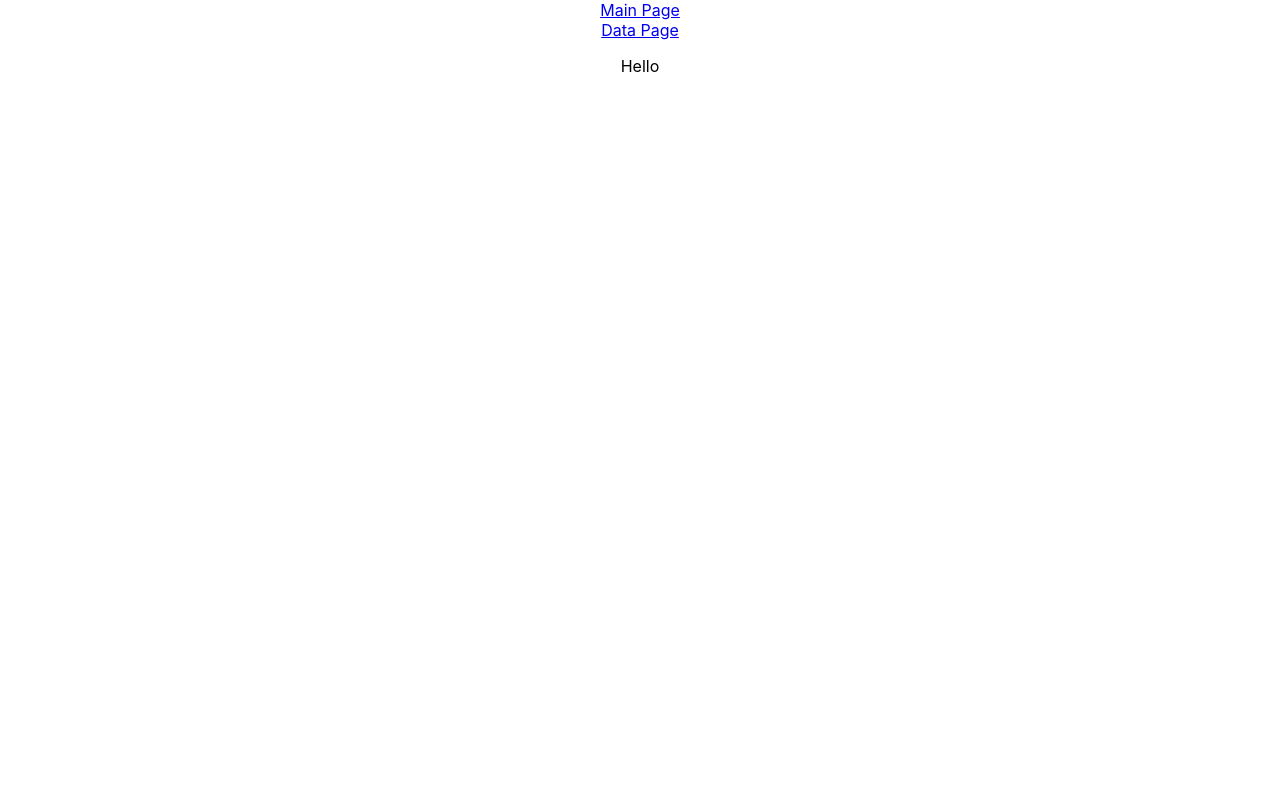
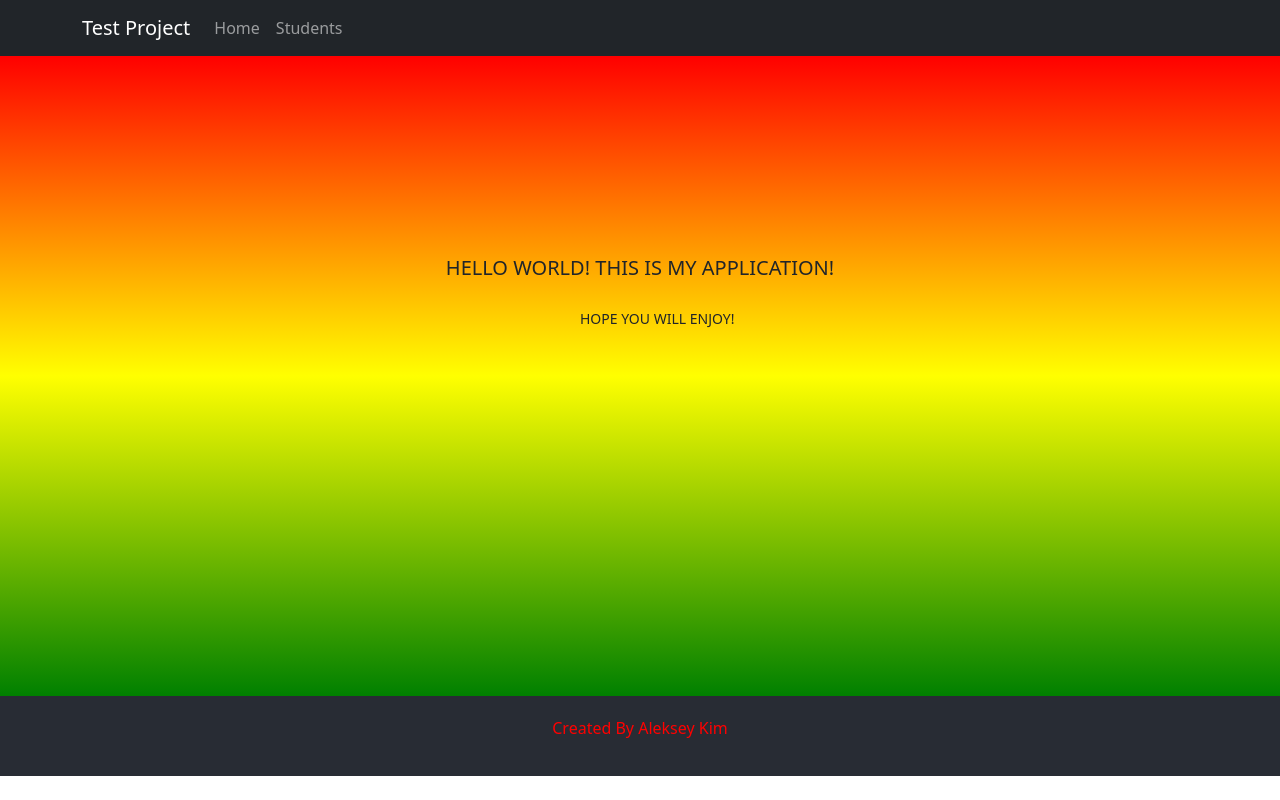
Before and after one commit to alekseykim1999/NodeJSApplication, a React (Create React App) app in the folder react-web-app/client/: page / in a window 1280 px wide. Built offline with nearby package versions, Linux system fonts and the light colour scheme.

Commit message:
Add Bootstrap Styles

```diff
--- a/react-web-app/client/package.json
+++ b/react-web-app/client/package.json
@@ -6,7 +6,9 @@
     "@testing-library/jest-dom": "^5.14.1",
     "@testing-library/react": "^11.2.7",
     "@testing-library/user-event": "^12.8.3",
+    "bootstrap": "^5.1.0",
     "react": "^17.0.2",
+    "react-bootstrap": "^2.0.0-beta.6",
     "react-dom": "^17.0.2",
     "react-router": "^5.2.0",
     "react-router-dom": "^5.2.0",
--- a/react-web-app/client/src/App.css
+++ b/react-web-app/client/src/App.css
@@ -1,5 +1,10 @@
 .App {
   text-align: center;
+  position:absolute;
+  top:0px;
+  right:0px;
+  bottom:0px;
+  left:0px;
 }
 
 .App-logo {
@@ -36,3 +41,12 @@
     transform: rotate(360deg);
   }
 }
+
+.footer {
+  position: relative;
+  height: 80px;
+  clear:both;
+  padding-top:20px;
+  background-color: #282c34;
+  color:red;
+}
--- a/react-web-app/client/src/App.js
+++ b/react-web-app/client/src/App.js
@@ -3,13 +3,14 @@ import logo from './logo.svg';
 import './App.css';
 import MainPage from './components/mainPage/MainPage';
 import DataPage from './components/dataPage/DataPage';
+import 'bootstrap/dist/css/bootstrap.min.css';
 import {
   BrowserRouter as Router,
   Switch,
   Route,
   Link
 } from "react-router-dom";
-
+import {Nav, Navbar, Container}from 'react-bootstrap';
 
 
 class App extends Component {
@@ -17,18 +18,22 @@ class App extends Component {
   render(){
     return (
       <div className="App">
+        <Navbar bg="dark" variant="dark">
+          <Container>
+          <Navbar.Brand>Test Project</Navbar.Brand>
+          <Nav className="me-auto">
+            <Nav.Link href="/">Home</Nav.Link>
+            <Nav.Link href="/data">Students</Nav.Link>
+          </Nav>
+          </Container>
+        </Navbar>
         <Router>
-        <nav>
-            <Link to="/">Main Page</Link>
-            <br/>
-            <Link to="/data">Data Page</Link>
-        </nav>
             <Switch>
                 <Route exact path="/" component={MainPage} />
                 <Route path="/data" component={DataPage} />
             </Switch>
         </Router>
-
+        <footer className="footer">Created By Aleksey Kim</footer>
     </div>
     );
   }
--- /dev/null
+++ b/react-web-app/client/src/components/dataPage/DataPage.css
@@ -0,0 +1,5 @@
+.DataPage {
+    background-image: linear-gradient(red, yellow, green);
+    position: relative;
+    min-height: 80%;
+}
--- a/react-web-app/client/src/components/dataPage/DataPage.jsx
+++ b/react-web-app/client/src/components/dataPage/DataPage.jsx
@@ -3,6 +3,8 @@ import EditComponent from './EditComponent';
 import AddComponent from './AddComponent';
 import { ReactDOM } from 'react';
 import { ZERO_MODE, ADD_MODE, RMV_MODE, CHG_MODE } from '../../const/const';
+import Button from 'react-bootstrap/Button';
+import './DataPage.css';
 export default class DataPage extends Component
 {
 
@@ -126,7 +128,7 @@ export default class DataPage extends Component
       }
 
       return (
-        <div>
+        <div className="DataPage">
           <br/>
           {
             this.state.data.map(user=>
@@ -136,9 +138,9 @@ export default class DataPage extends Component
               </div>)
           }
           <br/>
-            <button onClick={this.addDataClick}>Add Data</button>
-            <button onClick={this.changeDataClick}>Change Data</button>
-            <button onClick={this.removeDataClick}> Remove Data</button>
+            <Button variant="outline-primary"onClick={this.addDataClick}>Add Data</Button>
+            <Button variant="outline-primary" onClick={this.changeDataClick}>Change Data</Button>
+            <Button variant="outline-primary" onClick={this.removeDataClick}> Remove Data</Button>
           <div>
             {component}
           </div>
--- /dev/null
+++ b/react-web-app/client/src/components/mainPage/MainPage.css
@@ -0,0 +1,20 @@
+.MainPage {
+    background-image: linear-gradient(red, yellow, green);
+    position: relative;
+    min-height: 80%;
+}
+
+.TextBlock{
+    text-align: center;
+    padding: 200px 0;
+
+}
+
+.SecondTextBlock
+{
+  position: absolute;
+  text-align: center;
+  margin-top: -180px;
+  margin-left: -60px;
+  font-weight: 200px;
+}
--- a/react-web-app/client/src/components/mainPage/MainPage.jsx
+++ b/react-web-app/client/src/components/mainPage/MainPage.jsx
@@ -1,11 +1,13 @@
 import React, { Component } from 'react';
+import './MainPage.css';
 
 export default class MainPage extends Component {
 
     render(){
       return (
-        <div>
-          <p className="App-intro">Hello</p>
+        <div className="MainPage">
+          <h1 className="lead TextBlock">HELLO WORLD! THIS IS MY APPLICATION!</h1>
+          <small class="SecondTextBlock">HOPE YOU WILL ENJOY!</small>
        </div>
       );
     }
```
Also changed, not shown: 1 other file (tests, documents, lock files or other folders).
